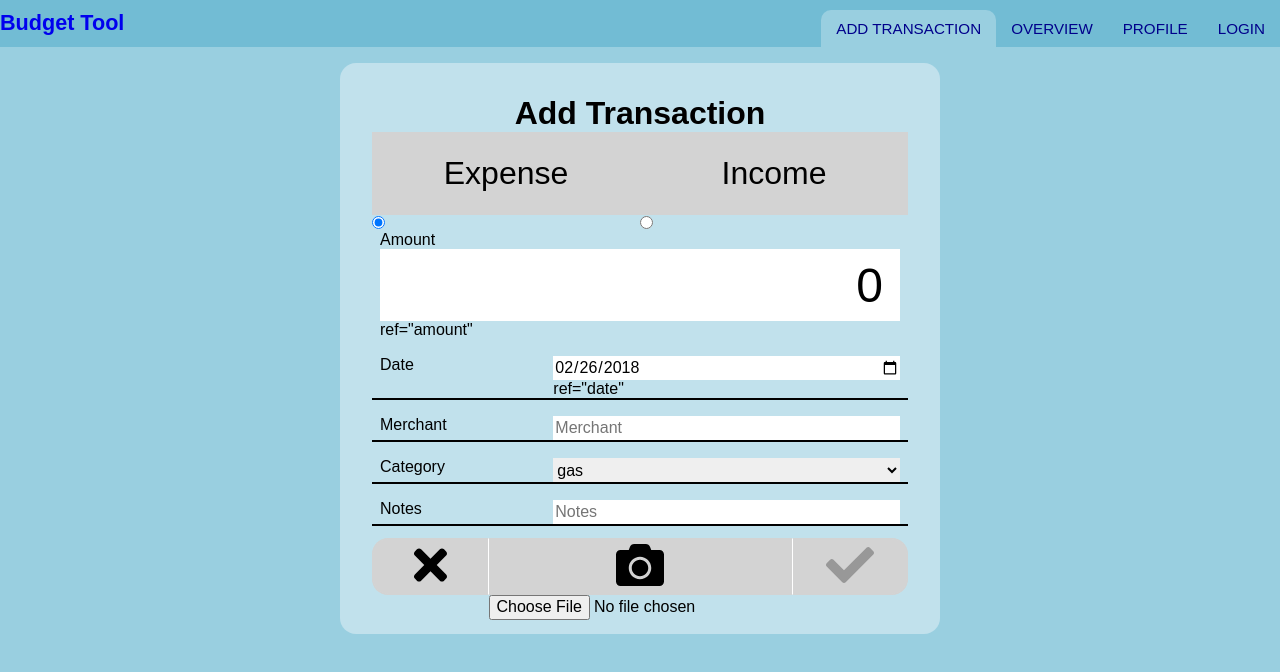
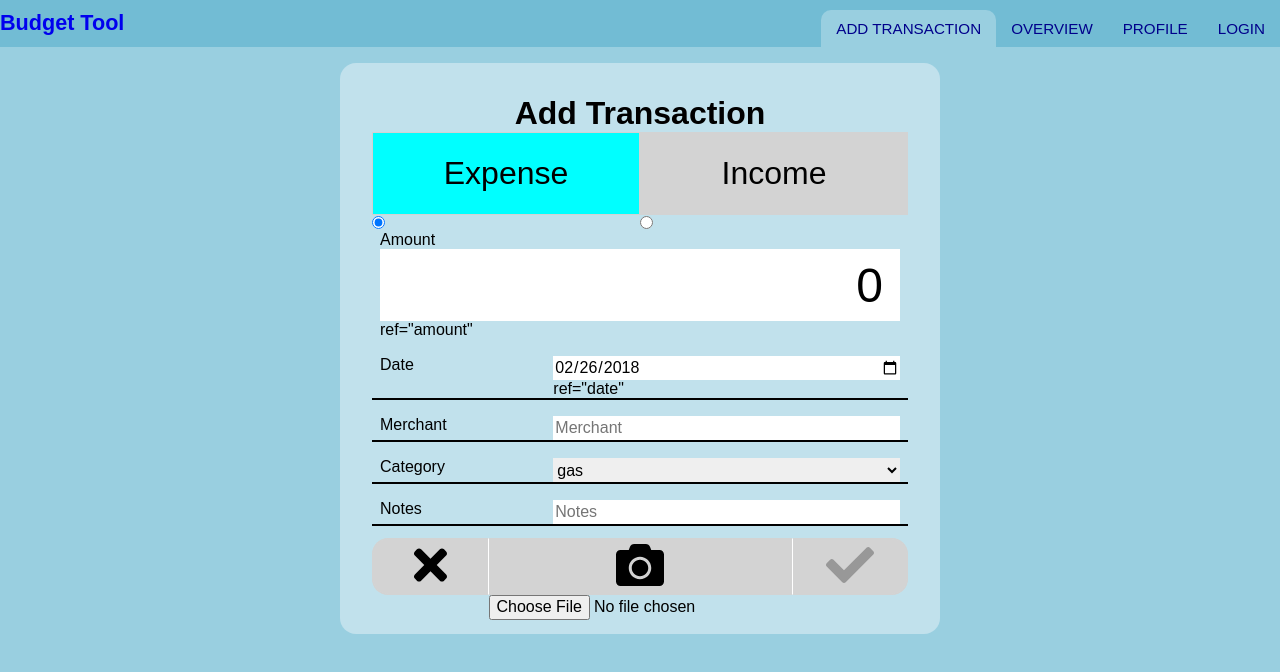
Before and after one commit to gimjudge/budget_MERN, a React (Create React App) app in the folder view/: page /add_transaction in a window 1280 px wide. Shown: the top 672 px of the page. Built offline with nearby package versions, Linux system fonts and the light colour scheme.

Commit message:
done for now

```diff
--- a/view/src/components/AddTransactionForm.js
+++ b/view/src/components/AddTransactionForm.js
@@ -273,7 +273,7 @@ class AddTransaction extends Component {
                     <div className={"trans-type-row-content row-content " + this.state.type }>
                         <div className="trans-type-column column-6">
                             <div className="trans-type-data data">
-                                <button className="trans-expense trans-type-button" >Expense</button>
+                                <button className="trans-expense trans-type-button trans-active-button" >Expense</button>
                                 <input
                                     className="trans-expense trans-type-radio"
                                     type="radio"
```
